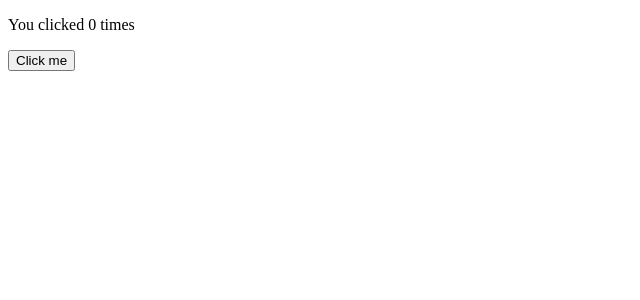
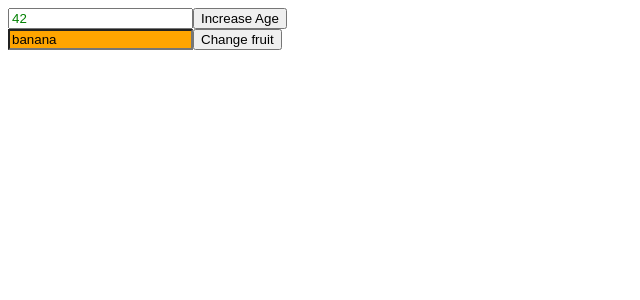
Before and after one commit to realbaotrung/ts-react-learning-curve, a React (Create React App) app: page / in a window 1280 px wide. Shown: the top 300 px of the page, without its empty margins (0-640 px from the left). Built offline with nearby package versions, Linux system fonts and the light colour scheme.

Commit message:
Using the State Hook

```diff
--- a/src/index.tsx
+++ b/src/index.tsx
@@ -19,7 +19,8 @@ import ReactDOM from 'react-dom';
 // React-Hook
 // ==========================================
 // import App from './react-hook/ls1/App'
-import App from './react-hook/ls2/App';
+// import App from './react-hook/ls2/App';
+import App from './react-hook/ls3/App';
 
 ReactDOM.render(
   <React.StrictMode>
--- /dev/null
+++ b/src/react-hook/ls3/App.tsx
@@ -0,0 +1,51 @@
+import {useEffect, useState} from 'react';
+
+function ExampleWithManyState(): JSX.Element {
+  // Declare multiple variables
+  const [age, setAge] = useState<number>(42);
+  const [fruit, setFruit] = useState<string>('banana');
+  const [isChange, setIsChange] = useState<boolean>(false);
+
+  const handleAgeClick = (): void => {
+    setIsChange(!isChange);
+    setAge(age + 1);
+  };
+  const handleFruitClick = (): void => {
+    setIsChange(!isChange);
+    setAge(age - 1);
+    if (isChange) {
+      setFruit('dimgray');
+    } else {
+      setFruit('orange');
+    }
+  };
+
+  return (
+    <div>
+      <div>
+        <input
+          type="text"
+          value={age}
+          style={{color: isChange ? 'red' : 'green'}}
+        />
+        <button type="button" onClick={handleAgeClick}>
+          Increase Age
+        </button>
+      </div>
+      <div>
+        <input
+          type="text"
+          value={fruit}
+          style={{backgroundColor: isChange ? 'dimgray' : 'orange'}}
+        />
+        <button type="button" onClick={handleFruitClick}>
+          Change fruit
+        </button>
+      </div>
+    </div>
+  );
+}
+
+export default function App(): JSX.Element {
+  return <ExampleWithManyState />;
+}
```
